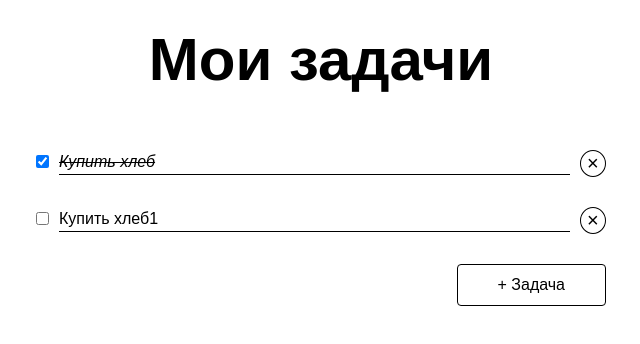
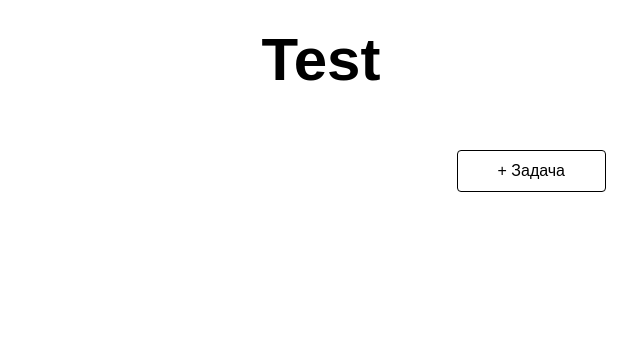
Before and after one commit to maxmytime/task.github.io, a React (Vite) app: page / in a window 1280 px wide. Shown: the top 344 px of the page, without its empty margins (319-959 px from the left). Built offline with nearby package versions, Linux system fonts and the light colour scheme; a web font is replaced by a local one.

Commit message:
Добавлен редактируемые заголовок

```diff
--- a/src/App.jsx
+++ b/src/App.jsx
@@ -4,10 +4,12 @@ import Task from './Task.jsx'
 import './main.css'
 
 function App() {
-    const [tasks, updateTaskSheet] = useState([
-        {content: 'Купить хлеб', completed: true, id: '1'},
-        {content: 'Купить хлеб1', completed: false, id: '2'}
-    ]);
+    const [tasks, updateTaskSheet] = useState([{title: 'Test',
+                                                tasksList: [
+                                                        {content: 'Купить хлеб', completed: true, id: '1'},
+                                                        {content: 'Купить хлеб1', completed: false, id: '2'}
+                                                    ]
+                                                }]);
 
     function genID() {
         const min = 10;
@@ -32,27 +34,39 @@ function App() {
         }));
 	}
 
-    let tasksList = tasks.map((task) => <Task
-                                            content={task.content}
-                                            completed={task.completed}
-                                            id={task.id}
-                                            key={task.id}
-                                            delTask={delTask}
-                                            setTaskStatus={setTaskStatus}
-                                        />);
+    function addProjectName(e) {
+        let title = e.target.textContent;
+        let project = tasks;
+        project[0].title = title;
+        updateTaskSheet(project);
+    }
+
+    let title = tasks[0].title;
+
+    // let tasksList = tasks.map((task) => <Task
+    //                                         content={task.content}
+    //                                         completed={task.completed}
+    //                                         id={task.id}
+    //                                         key={task.id}
+    //                                         delTask={delTask}
+    //                                         setTaskStatus={setTaskStatus}
+    //                                     />);
 
     return (
         <>
             <div className="container">
                 <div className="row justify-content-center">
                     <div className="col-6">
-                        <h1 className="title title-h1 text-center">Мои задачи</h1>
+                        <h1 className="title title-h1 text-center"
+                            contentEditable="true"
+                            suppressContentEditableWarning="true"
+                            onInput={addProjectName}>{title}</h1>
                     </div>
                 </div>
                 <div className="row justify-content-center">
                     <div className="col-6">
                         <div className="task-list js-task-list">
-                            {tasksList}
+                            {/* {tasksList} */}
                         </div>
                     </div>
                 </div>
```
